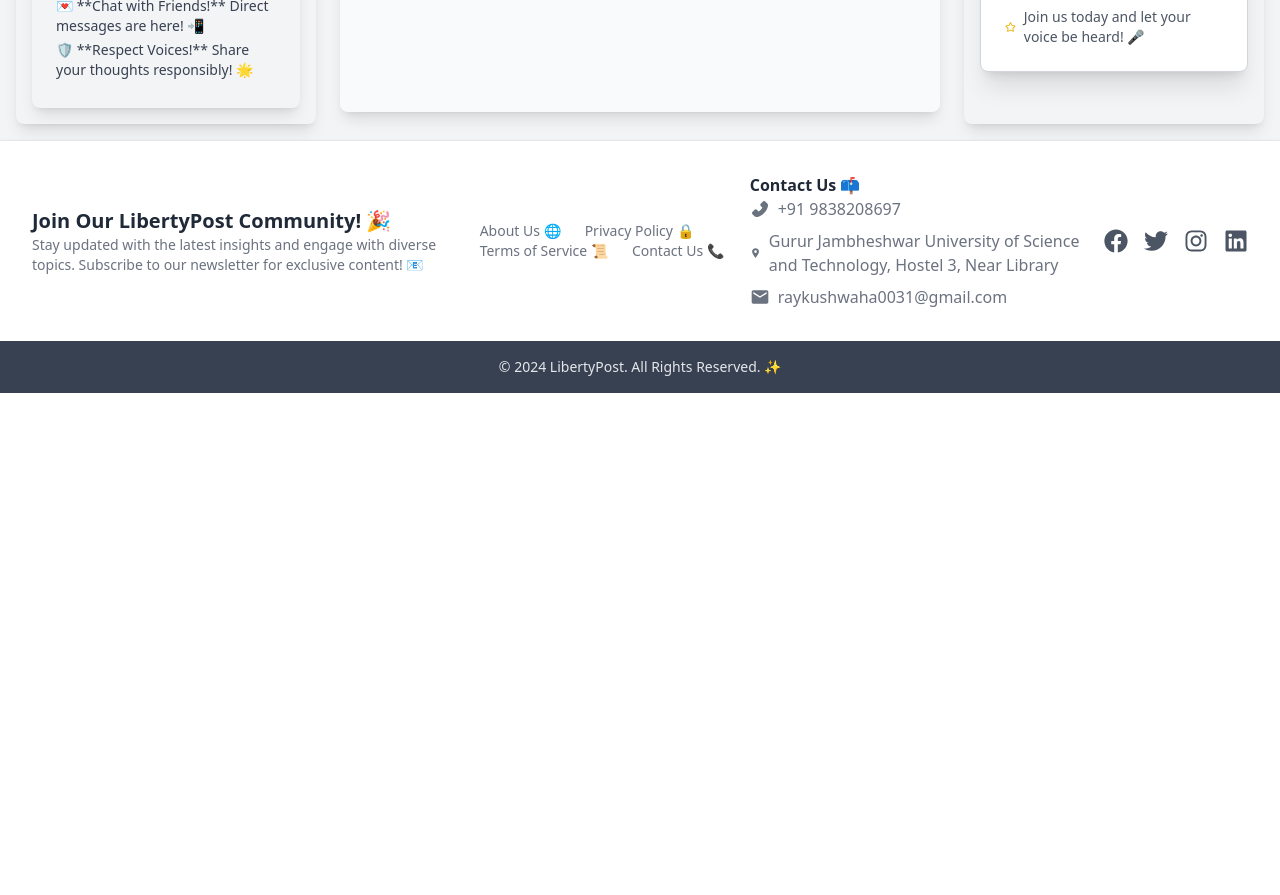
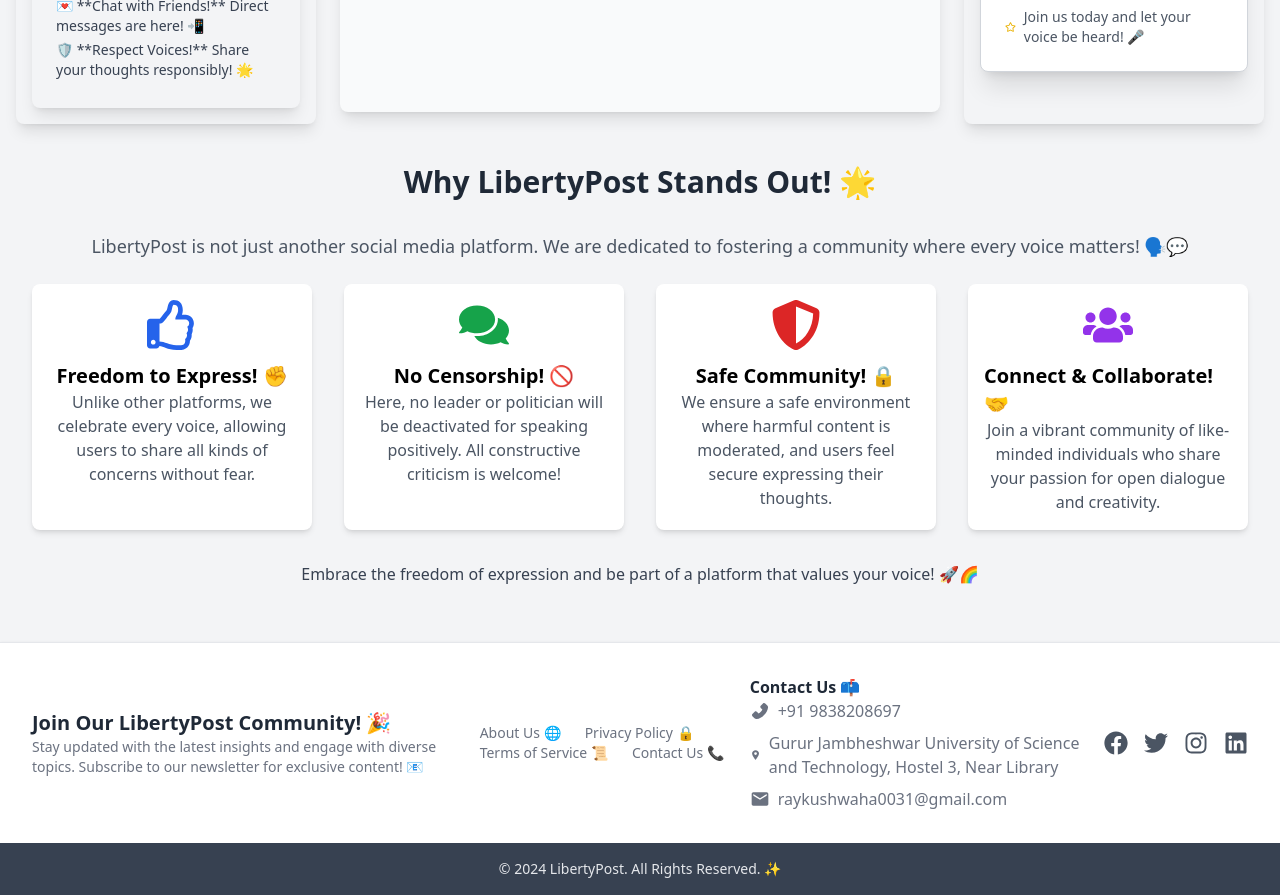
Before and after one commit to rajan0031/social_mini_project_rajan_frontend_temp, a React (Vite) app: page / in a window 1280 px wide. Shown: the part 1600-2495 px from the top of the page. Before the commit the page ends 1993 px from the top, so only its background shows below. Built offline with nearby package versions, Linux system fonts and the light colour scheme; no server answers.

Commit message:
this is my frontend change

```diff
--- a/src/pages/DifferenceFromOtherSocialMedia/DifferenceFromOtherSocialMedia.jsx
+++ b/src/pages/DifferenceFromOtherSocialMedia/DifferenceFromOtherSocialMedia.jsx
@@ -1,9 +1,50 @@
-import React from 'react'
+import React from 'react';
+import { FaRegThumbsUp, FaComments, FaShieldAlt, FaUsers } from 'react-icons/fa';
 
 export default function DifferenceFromOtherSocialMedia() {
     return (
-        <div>
-
+        <div className="bg-gray-100 py-10">
+            <div className="container mx-auto px-4">
+                <h1 className="text-3xl font-bold text-center mb-8 text-gray-800">
+                    Why LibertyPost Stands Out! 🌟
+                </h1>
+                <p className="text-lg text-center mb-6 text-gray-600">
+                    LibertyPost is not just another social media platform. We are dedicated to fostering a community where every voice matters! 🗣️💬
+                </p>
+                <div className="grid grid-cols-1 sm:grid-cols-2 lg:grid-cols-4 gap-8">
+                    <div className="flex flex-col items-center p-4 bg-white rounded-lg shadow-md">
+                        <FaRegThumbsUp size={50} className="text-blue-600 mb-3" />
+                        <h2 className="text-xl font-semibold">Freedom to Express! ✊</h2>
+                        <p className="text-gray-600 text-center">
+                            Unlike other platforms, we celebrate every voice, allowing users to share all kinds of concerns without fear.
+                        </p>
+                    </div>
+                    <div className="flex flex-col items-center p-4 bg-white rounded-lg shadow-md">
+                        <FaComments size={50} className="text-green-600 mb-3" />
+                        <h2 className="text-xl font-semibold">No Censorship! 🚫</h2>
+                        <p className="text-gray-600 text-center">
+                            Here, no leader or politician will be deactivated for speaking positively. All constructive criticism is welcome!
+                        </p>
+                    </div>
+                    <div className="flex flex-col items-center p-4 bg-white rounded-lg shadow-md">
+                        <FaShieldAlt size={50} className="text-red-600 mb-3" />
+                        <h2 className="text-xl font-semibold">Safe Community! 🔒</h2>
+                        <p className="text-gray-600 text-center">
+                            We ensure a safe environment where harmful content is moderated, and users feel secure expressing their thoughts.
+                        </p>
+                    </div>
+                    <div className="flex flex-col items-center p-4 bg-white rounded-lg shadow-md">
+                        <FaUsers size={50} className="text-purple-600 mb-3" />
+                        <h2 className="text-xl font-semibold">Connect & Collaborate! 🤝</h2>
+                        <p className="text-gray-600 text-center">
+                            Join a vibrant community of like-minded individuals who share your passion for open dialogue and creativity.
+                        </p>
+                    </div>
+                </div>
+                <p className="mt-8 text-gray-700 text-center">
+                    Embrace the freedom of expression and be part of a platform that values your voice! 🚀🌈
+                </p>
+            </div>
         </div>
-    )
+    );
 }
--- a/src/pages/Home.jsx
+++ b/src/pages/Home.jsx
@@ -7,6 +7,7 @@
 import RecentUsers from '../components/HomePageSplittedComponents/RecentUsers/RecentUsers';
 import BlogHeader from '../components/HomePageSplittedComponents/BlogHeader/BlogHeader';
 import AboutPageForLibertyPost from '../components/AboutPageForLibertyPost/AboutPageForLibertyPost';
+import DifferenceFromOtherSocialMedia from './DifferenceFromOtherSocialMedia/DifferenceFromOtherSocialMedia';
 
 function Home() {
     const [blogs, setBlogs] = useState([]);
@@ -141,6 +142,7 @@
                     </div>
                 </div>
             </div>
+            <DifferenceFromOtherSocialMedia />
         </>
     );
 }
```
